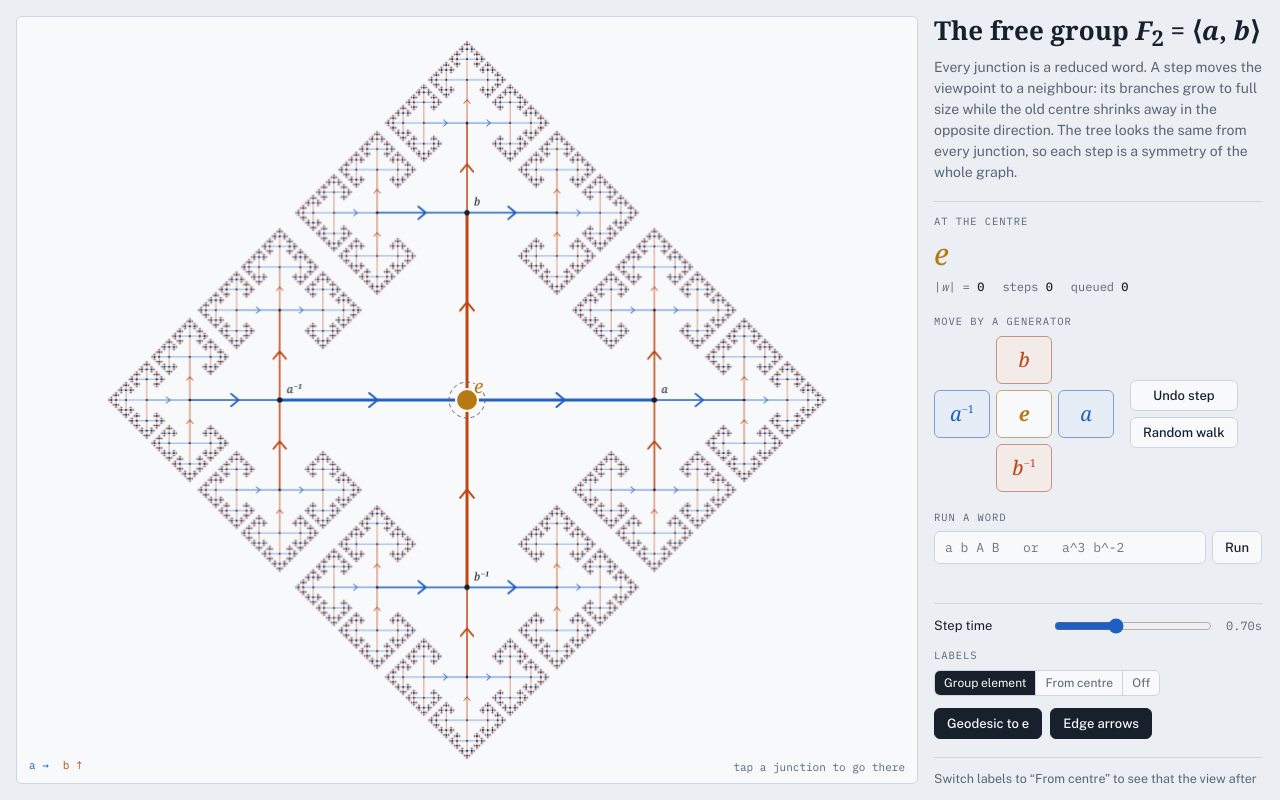
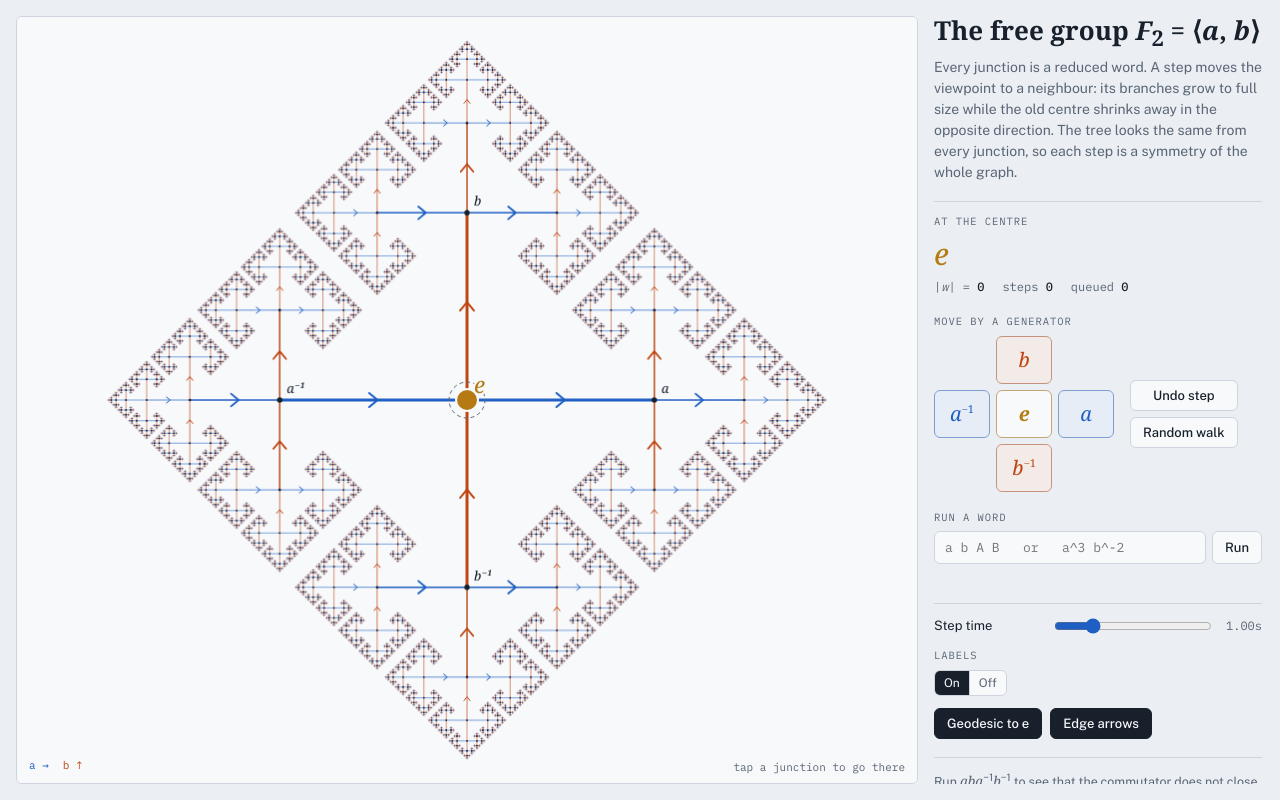
Before and after one commit to KanHarI/cayley-tree, a plain HTML site: page index.html in a window 1280 px wide. Drawn offline with nearby package versions, Linux system fonts and the light colour scheme; a web font is replaced by a local one.

Commit message:
Smooth the step animation; simplify labels; slower default steps
- Drive each step from one clock: the slide, the old half's shrink and the
  new half's grow rise and fall together, with a smooth handoff from shrink
  to grow (HANDOFF 0.2 keeps the halves well clear of each other).
- Sine easing; labels and arrows fade with size instead of popping; finer
  line-width steps.
- Default step time 1s, slider up to 4s.
- Labels toggle is just On/Off (removed "From centre").
- Tree labels about 20% larger.

Co-Authored-By: Claude Opus 5.5 <noreply@anthropic.com>

```diff
--- a/index.html
+++ b/index.html
@@ -233,14 +233,13 @@ h1 i { font-weight: 600; }
     <section class="settings">
       <div class="row">
         <label for="speed">Step time</label>
-        <input id="speed" type="range" min="150" max="1600" step="50" value="700">
-        <output id="speedOut" for="speed">0.70s</output>
+        <input id="speed" type="range" min="150" max="4000" step="50" value="1000">
+        <output id="speedOut" for="speed">1.00s</output>
       </div>
       <div>
         <p class="label">Labels</p>
         <div class="seg" id="labels">
-          <button data-v="abs" aria-pressed="true">Group element</button>
-          <button data-v="rel" aria-pressed="false">From centre</button>
+          <button data-v="on" aria-pressed="true">On</button>
           <button data-v="off" aria-pressed="false">Off</button>
         </div>
       </div>
@@ -250,7 +249,7 @@ h1 i { font-weight: 600; }
       </div>
     </section>
 
-    <p class="note"><span class="kbd-only">Keys: <kbd>←</kbd><kbd>→</kbd> for <span class="math">a</span><sup>∓1</sup>, <kbd>↑</kbd><kbd>↓</kbd> for <span class="math">b</span><sup>±1</sup>, <kbd>E</kbd> home, <kbd>Space</kbd> random walk, <kbd>Backspace</kbd> undo. </span>Switch labels to “From centre” to see that the view after every step is identical: left multiplication by <span class="math">g</span><sup>−1</sup> carries the neighbour <span class="math">g</span> to the centre and preserves every labelled edge. Run <span class="math">aba</span><sup>−1</sup><span class="math">b</span><sup>−1</sup> to see that the commutator does not close up: <span class="math">F</span><sub>2</sub> has no relations, so its Cayley graph is a tree.</p>
+    <p class="note"><span class="kbd-only">Keys: <kbd>←</kbd><kbd>→</kbd> for <span class="math">a</span><sup>∓1</sup>, <kbd>↑</kbd><kbd>↓</kbd> for <span class="math">b</span><sup>±1</sup>, <kbd>E</kbd> home, <kbd>Space</kbd> random walk, <kbd>Backspace</kbd> undo. </span>Run <span class="math">aba</span><sup>−1</sup><span class="math">b</span><sup>−1</sup> to see that the commutator does not close up: <span class="math">F</span><sub>2</sub> has no relations, so its Cayley graph is a tree.</p>
   </div>
 </div>
 
@@ -301,7 +300,7 @@ h1 i { font-weight: 600; }
   let steps = 0;
   const reduceMotion = window.matchMedia('(prefers-reduced-motion: reduce)').matches;
   const RATIO = 0.48;    // each generation of branches is this fraction of the previous one
-  const S = { dur: reduceMotion ? 200 : 700, labels: 'abs', path: true, arrows: true, walk: false };
+  const S = { dur: reduceMotion ? 200 : 1000, labels: true, path: true, arrows: true, walk: false };
 
   // ---------- canvas ----------
   const stage = document.getElementById('stage');
@@ -324,12 +323,20 @@ h1 i { font-weight: 600; }
   let rafId = 0;
   function requestRender() { if (!rafId) rafId = requestAnimationFrame(frame); }
 
-  const ease = p => p < 0.5 ? 4 * p * p * p : 1 - Math.pow(-2 * p + 2, 3) / 2;
+  const ease = p => (1 - Math.cos(Math.PI * p)) / 2;
   const clamp01 = x => Math.max(0, Math.min(1, x));
-  // During a step the old centre's half shrinks over the first STAGGER of the step and the new
-  // centre's half grows over the last STAGGER. Shrinking and growing at the same time makes their
-  // side branches pass through each other; 0.62 is the most overlap that keeps them apart at RATIO 0.48.
-  const STAGGER = 0.62;
+  // A step is one motion on one clock s = ease(t): the view slides along the edge while the old
+  // centre's half shrinks and the new centre's half grows. Shrink and grow progress together advance
+  // at a steady rate, and the motion hands over from the old half to the new across s = 0.5 ± HANDOFF.
+  // Wider handoffs blend more smoothly but bring the halves' side branches closer together mid-step;
+  // at RATIO 0.48 they touch once HANDOFF reaches about 0.45.
+  const HANDOFF = 0.2;
+  const smoothInt = x => { x = clamp01(x); return x * x * x - x * x * x * x / 2; };   // ∫₀ˣ smoothstep
+  function shrinkGrow(s) {
+    const u = (s - 0.5 + HANDOFF) / (2 * HANDOFF);
+    const shrink = Math.min(1, 2 * (s - 2 * HANDOFF * (smoothInt(u) + Math.max(0, u - 1))));
+    return [shrink, 2 * s - shrink];
+  }
 
   function stepDuration() {
     const pending = queue.length;
@@ -414,21 +421,25 @@ h1 i { font-weight: 600; }
 
     const longW = g < 0 ? cur : (() => { const n = mul(cur, g); return n.length > cur.length ? n : cur; })();
     const absW = [];   // absolute word of the node being visited (mutable)
-    const rel = [];    // path from the start centre (always reduced)
 
     const lwFor = len => Math.max(0.55, Math.min(3.2, len * 0.016));
     function addSeg(x1, y1, x2, y2, gen, len, onPath) {
-      const lw = Math.round(lwFor(len) * 4) / 4;
+      const lw = Math.round(lwFor(len) * 16) / 16;   // fine steps so widths don't visibly tick during slow steps
       const key = gen + '|' + lw;
       let b = buckets.get(key); if (!b) { b = { gen, lw, pts: [] }; buckets.set(key, b); }
       b.pts.push(x1, y1, x2, y2);
       if (onPath) pathSegs.push(x1, y1, x2, y2, lw);
-      if (S.arrows && len > 34) arrows.push((x1 + x2) / 2, (y1 + y2) / 2, gen, Math.min(7, len * 0.07));
+      if (S.arrows && len > 28) arrows.push((x1 + x2) / 2, (y1 + y2) / 2, gen, Math.min(7, len * 0.07), clamp01((len - 28) / 12));
     }
+    const labelMin = Math.min(58, L * 0.4);
     function addNode(x, y, sz, onPath) {
       if (sz < 1.6) return;
       const node = { x, y, sz, isE: absW.length === 0, onPath };
-      if (sz > Math.min(58, L * 0.4) && S.labels !== 'off') node.word = (S.labels === 'abs' ? absW : rel).slice();
+      // labels and arrows fade in and out with size instead of popping
+      if (sz > labelMin * 0.8 && S.labels) {
+        node.word = absW.slice();
+        node.alpha = clamp01((sz - labelMin * 0.8) / (labelMin * 0.2));
+      }
       nodes.push(node);
       if (sz > 7) hits.push({ x, y, abs: absW.slice(), key: absW.join('') });
     }
@@ -438,12 +449,10 @@ h1 i { font-weight: 600; }
       const qx = px + len * DIRS[i][0], qy = py + len * DIRS[i][1];
       let popped = false;
       if (absW.length && absW[absW.length - 1] === inv(i)) { absW.pop(); popped = true; } else absW.push(i);
-      rel.push(i);
       const childOn = S.path && (popped ? onPath : (onPath && absW.length <= longW.length && longW[absW.length - 1] === i));
       addSeg(px, py, qx, qy, i & 1, len, onPath && childOn);
       addNode(qx, qy, L * Math.pow(r, s + 1), childOn);
       for (let j = 0; j < 4; j++) if (j !== inv(i)) branch(qx, qy, j, s + 1, childOn);
-      rel.pop();
       if (popped) absW.push(inv(i)); else absW.pop();
     }
 
@@ -452,10 +461,9 @@ h1 i { font-weight: 600; }
       addNode(Ox, Oy, L, S.path);
       for (let i = 0; i < 4; i++) branch(Ox, Oy, i, 0, S.path);
     } else {
-      const move = ease(t);
-      const shrink = ease(clamp01(t / STAGGER)), grow = ease(clamp01((t - (1 - STAGGER)) / STAGGER));
-      const cx = Ox - move * L * DIRS[g][0], cy = Oy - move * L * DIRS[g][1];
-      const gx = Ox + (1 - move) * L * DIRS[g][0], gy = Oy + (1 - move) * L * DIRS[g][1];
+      const s = ease(t), [shrink, grow] = shrinkGrow(s);
+      const cx = Ox - s * L * DIRS[g][0], cy = Oy - s * L * DIRS[g][1];
+      const gx = Ox + (1 - s) * L * DIRS[g][0], gy = Oy + (1 - s) * L * DIRS[g][1];
       // old centre side
       absW.push(...cur);
       addNode(cx, cy, L * Math.pow(r, shrink), S.path);
@@ -464,10 +472,8 @@ h1 i { font-weight: 600; }
       addSeg(cx, cy, gx, gy, g & 1, L, S.path);
       // new centre side
       absW.length = 0; absW.push(...mul(cur, g));
-      rel.push(g);
       addNode(gx, gy, L * Math.pow(r, 1 - grow), S.path);
       for (let i = 0; i < 4; i++) if (i !== inv(g)) branch(gx, gy, i, 1 - grow, S.path);
-      rel.pop();
     }
 
     // geodesic glow
@@ -491,14 +497,16 @@ h1 i { font-weight: 600; }
     // orientation chevrons: a-edges point right, b-edges point up
     if (arrows.length) {
       ctx.lineJoin = 'round';
-      for (let k = 0; k < arrows.length; k += 4) {
+      for (let k = 0; k < arrows.length; k += 5) {
         const x = arrows[k], y = arrows[k + 1], gen = arrows[k + 2], h = arrows[k + 3];
+        ctx.globalAlpha = arrows[k + 4];
         ctx.strokeStyle = gen ? col.b : col.a; ctx.lineWidth = Math.max(1, h * 0.28);
         ctx.beginPath();
         if (gen === 0) { ctx.moveTo(x - h * 0.6, y - h); ctx.lineTo(x + h * 0.6, y); ctx.lineTo(x - h * 0.6, y + h); }
         else { ctx.moveTo(x - h, y + h * 0.6); ctx.lineTo(x, y - h * 0.6); ctx.lineTo(x + h, y + h * 0.6); }
         ctx.stroke();
       }
+      ctx.globalAlpha = 1;
     }
     // junction dots
     ctx.fillStyle = col.ink;
@@ -520,13 +528,15 @@ h1 i { font-weight: 600; }
     ctx.textBaseline = 'alphabetic'; ctx.lineJoin = 'round';
     for (const n of nodes) {
       if (!n.word) continue;
-      const fs = Math.max(11, Math.min(21, n.sz * 0.1));
+      const fs = Math.max(13, Math.min(25, n.sz * 0.12));
       ctx.font = `italic ${fs}px ${col.math}`;
       const x = n.x + 7, y = n.y - 7;
       const label = fitLabel(n.word, n.sz - 12);   // stop short of the next junction to the right
+      ctx.globalAlpha = n.alpha;
       ctx.strokeStyle = col.plate; ctx.lineWidth = 4; ctx.strokeText(label, x, y);
-      ctx.fillStyle = n.isE && S.labels === 'abs' ? col.id : col.ink; ctx.fillText(label, x, y);
+      ctx.fillStyle = n.isE ? col.id : col.ink; ctx.fillText(label, x, y);
     }
+    ctx.globalAlpha = 1;
     // hover ring
     hover = null;
     if (hoverKey !== null) {
@@ -595,7 +605,7 @@ h1 i { font-weight: 600; }
 
   $('speed').addEventListener('input', e => { S.dur = +e.target.value; $('speedOut').textContent = (S.dur / 1000).toFixed(2) + 's'; });
   document.querySelectorAll('#labels button').forEach(b => b.addEventListener('click', () => {
-    S.labels = b.dataset.v;
+    S.labels = b.dataset.v === 'on';
     document.querySelectorAll('#labels button').forEach(x => x.setAttribute('aria-pressed', x === b));
     requestRender();
   }));
```
